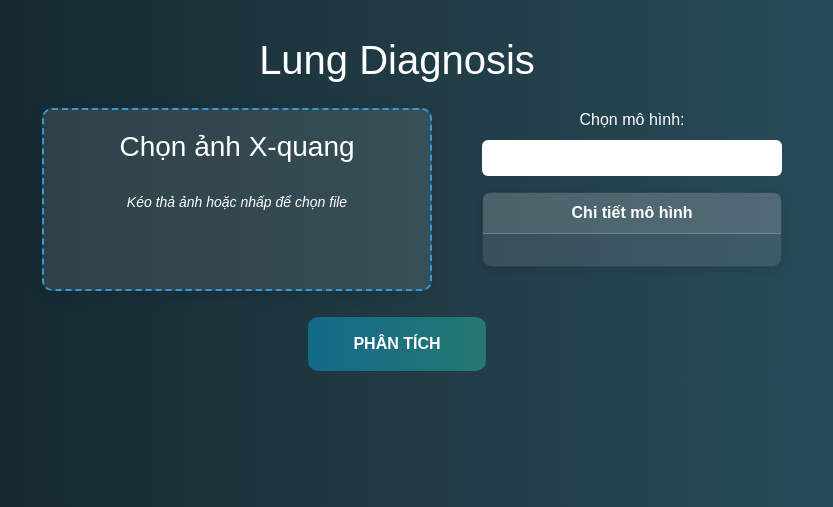
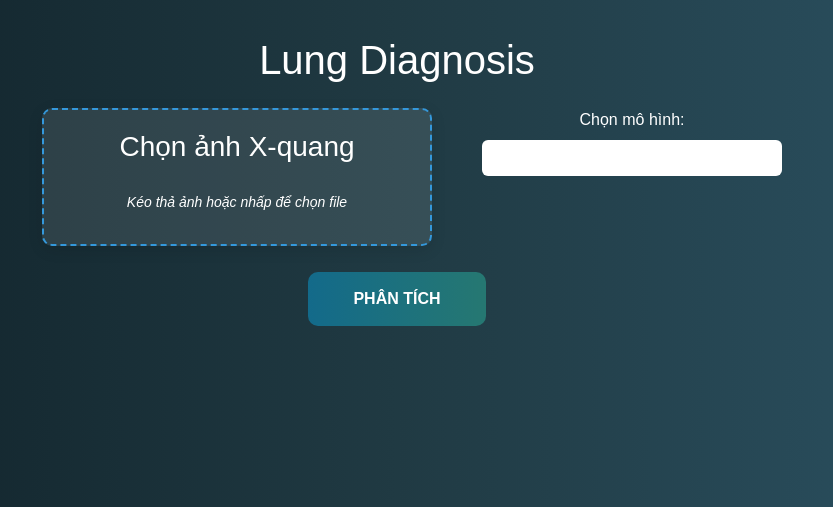
Before and after one commit to VzTong/LungDx, a Flask app: template templates/index.html in a window 1280 px wide. Shown: the part 60-567 px from the top of the page, without its empty margins (243-1076 px from the left). Run offline with Flask 3, Linux system fonts and the light colour scheme; the template is opened without the code that fills it, so the values that code supplies are empty; some libraries are stand-ins or nearby versions.

Commit message:
Update index.html

```diff
--- a/templates/index.html
+++ b/templates/index.html
@@ -74,7 +74,7 @@
                         {% endfor %}
                     </select>
                     <!-- Model Details -->
-                    <div id="model-details" class="mt-3">
+                    <!-- <div id="model-details" class="mt-3">
                         <div class="card mb-4 ani-item">
                             <div class="card-header text-white"><strong>Chi tiết mô hình</strong></div>
                             <div class="card-body text-white">
@@ -172,7 +172,7 @@
                                 </div>
                             </div>
                         </div>
-                    </div>
+                    </div> -->
                 </div>
             </div>
             <div class="button-container mt-3">
```
